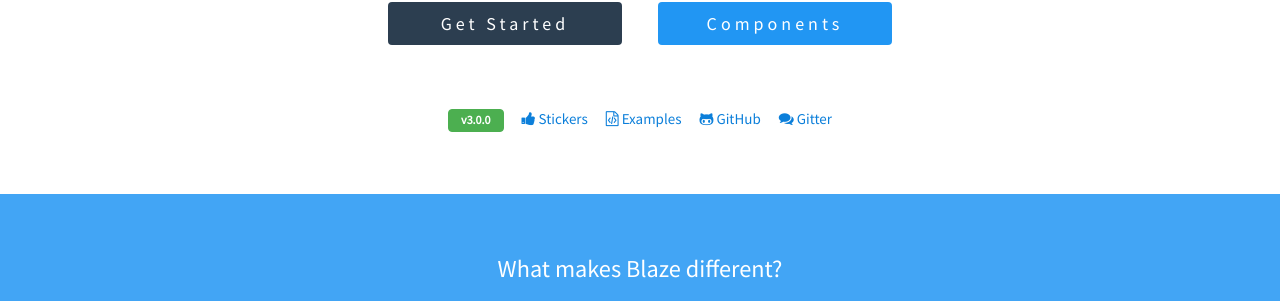
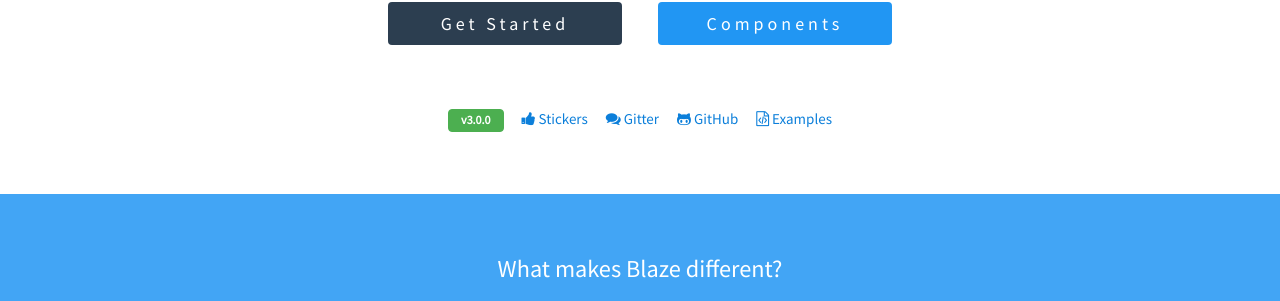
Before and after one commit to eddie/blazecss.github.io, a Jekyll site: the page built from index.html, in a window 1280 px wide and 900 px high, scrolled down 409 px. Shown: the part 151-452 px from the top of the window. Built offline with Jekyll 4.4.1, drawn with Linux system fonts in a browser that asks for light colours; nearby versions of some CDN libraries.

Commit message:
links on home page

```diff
--- a/_includes/header.html
+++ b/_includes/header.html
@@ -42,15 +42,15 @@
 				<a class="c-link u-pillar-box--medium" href="https://www.stickermule.com/uk/marketplace/15481-blaze-css">
 					<i class="fa fa-thumbs-up"></i> Stickers
 				</a>
-				<a class="c-link" href="/templates">
-					<i class="fa fa-file-code-o"></i> Examples
+				<a class="c-link"
+				   href="https://gitter.im/BlazeCSS/blaze">
+					<i class="fa fa-comments"></i> Gitter
 				</a>
 				<a class="c-link u-pillar-box--medium" href="https://github.com/BlazeCSS/blaze">
 					<i class="fa fa-github-alt"></i> GitHub
 				</a>
-				<a class="c-link"
-					 href="https://gitter.im/BlazeCSS/blaze">
-					<i class="fa fa-comments"></i> Gitter
+				<a class="c-link" href="/templates">
+					<i class="fa fa-file-code-o"></i> Examples
 				</a>
 			</small>
 		</div>
```
